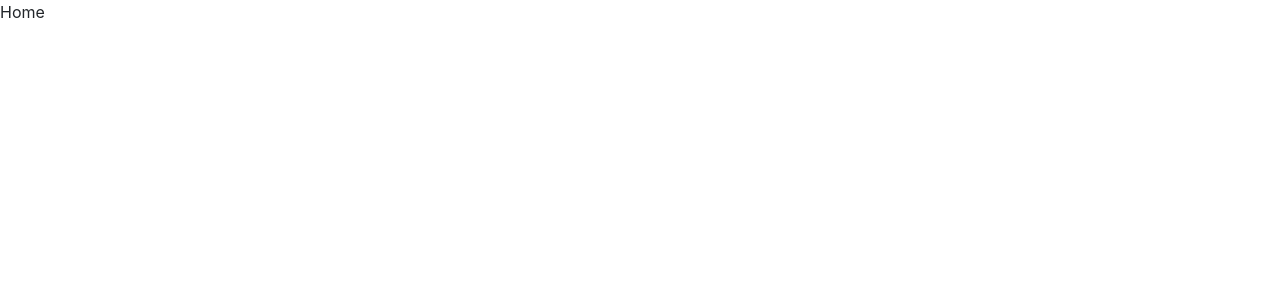
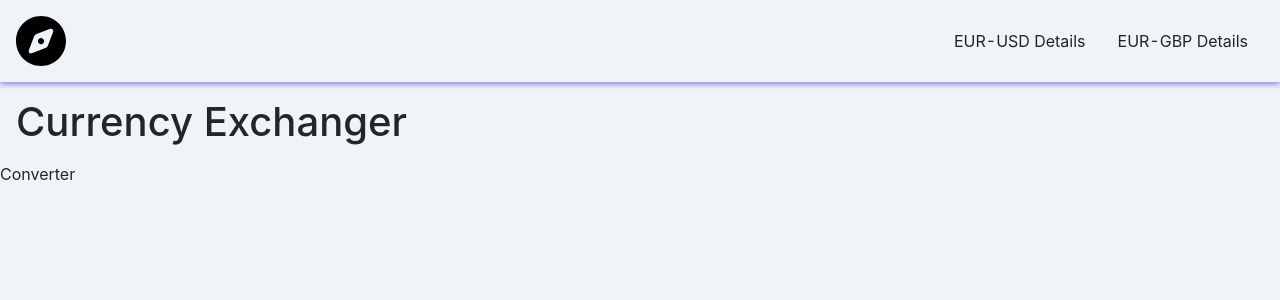
Before and after one commit to nour-gamal/currency-exchanger, a React (Create React App) app: page / in a window 1280 px wide. Shown: the top 300 px of the page. Built offline with nearby package versions, Linux system fonts and the light colour scheme.

Commit message:
-Finish the navbar as a 1st phase -hands on converter component

```diff
--- /dev/null
+++ b/src/components/Navbar/Navbar.css
@@ -0,0 +1,24 @@
+.navbar-container{
+    box-shadow: 0 2px 6px #887BDE;
+    display: flex;
+    justify-content: space-between;
+    align-items: center;
+    padding: 1rem;
+    position: sticky;
+    width: 100%;
+}
+
+.navbar-container .logo-container{
+    width: 50px;
+    margin: 0;
+}
+
+.navbar-container .links-list{
+    list-style: none;
+    display: flex;
+    align-items: center;
+    margin: 0;
+}
+.navbar-container .links-list>li{
+    margin: 0 1rem;
+}
--- /dev/null
+++ b/src/components/Navbar/Navbar.js
@@ -0,0 +1,21 @@
+import React from "react";
+import Logo from "../../assets/icons/compass-logo.svg";
+import "./Navbar.css";
+function Navbar() {
+	return (
+		<div className="navbar-container">
+			{/* Logo figure */}
+			<figure className="logo-container">
+				<img src={Logo} alt="logo" />
+			</figure>
+
+			{/* Navbar links to navigate to conversions views */}
+			<ul className="links-list">
+				<li>EUR-USD Details</li>
+				<li>EUR-GBP Details</li>
+			</ul>
+		</div>
+	);
+}
+
+export default Navbar;
--- a/src/index.css
+++ b/src/index.css
@@ -5,6 +5,7 @@ body {
     sans-serif;
   -webkit-font-smoothing: antialiased;
   -moz-osx-font-smoothing: grayscale;
+  background-color: #EFF4F8;
 }
 
 code {
--- /dev/null
+++ b/src/views/Converter/Converter.js
@@ -0,0 +1,7 @@
+import React from "react";
+import "./Converter.css";
+function Converter() {
+	return <div>Converter</div>;
+}
+
+export default Converter;
--- a/src/views/Home/Home.css
+++ b/src/views/Home/Home.css
@@ -0,0 +1,3 @@
+.Home .main-title{
+    margin: 1rem;
+}
--- a/src/views/Home/Home.js
+++ b/src/views/Home/Home.js
@@ -1,7 +1,15 @@
 import React from "react";
+import Navbar from "../../components/Navbar/Navbar";
+import Converter from "../Converter/Converter";
 import "./Home.css";
 function Home() {
-	return <div>Home</div>;
+	return (
+		<div className="Home">
+			<Navbar />
+			<h1 className="main-title">Currency Exchanger</h1>
+			<Converter />
+		</div>
+	);
 }
 
 export default Home;
```
Also changed, not shown: src/assets/icons/compass-logo.svg (added), src/views/Converter/Converter.css (added).
